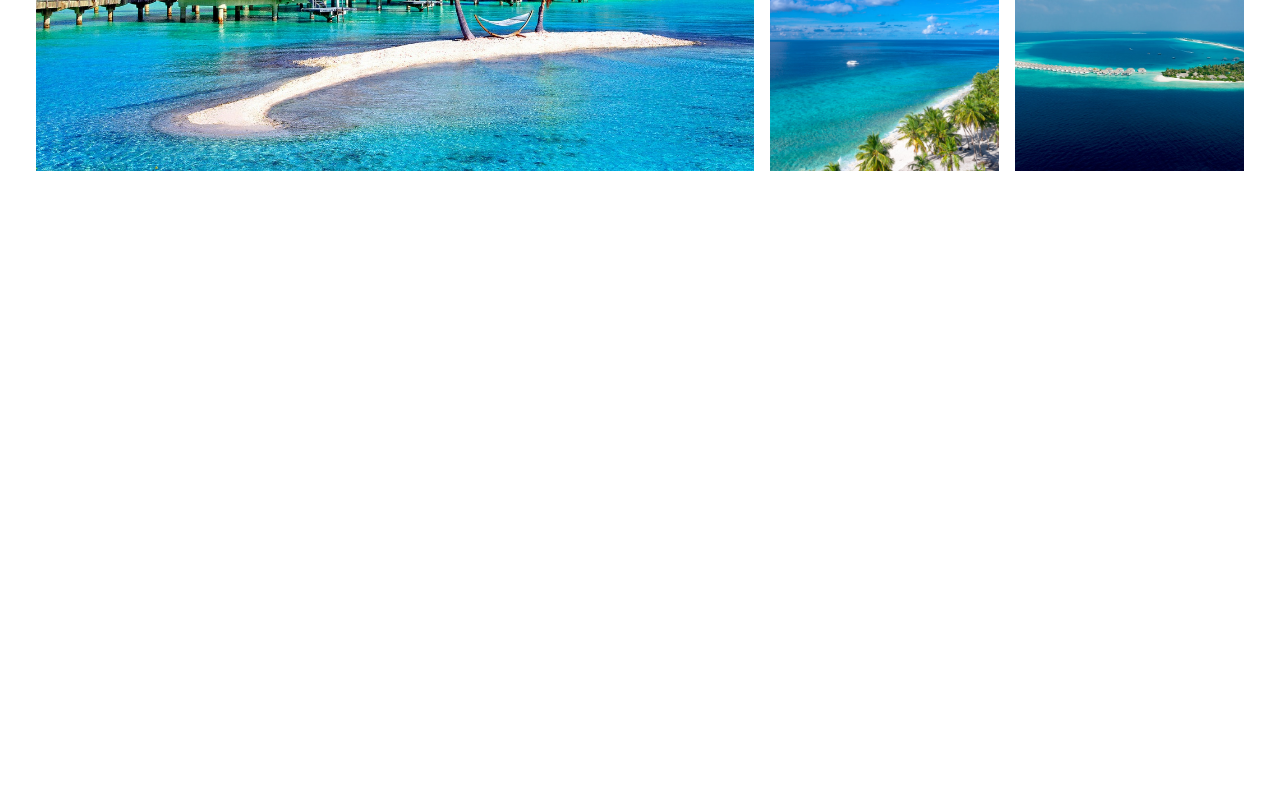
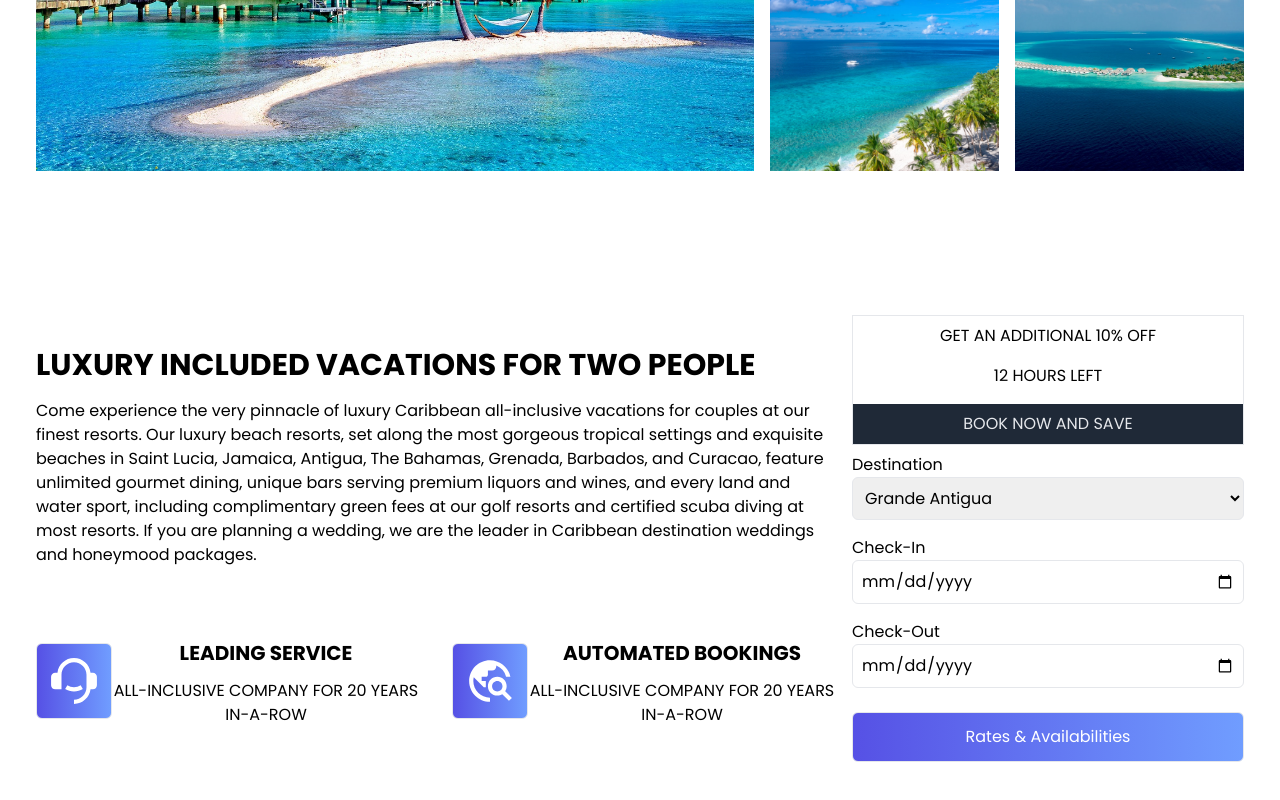
Before and after one commit to wheeler6123/realize-dreams-travel, a Next.js app: page / in a window 1280 px wide. Shown: the part 1284-2084 px from the top of the page. Before the commit the page ends 1535 px from the top, so only its background shows below. Built offline with nearby package versions, Linux system fonts and the light colour scheme.

Commit message:
completed search section

```diff
--- a/app/page.tsx
+++ b/app/page.tsx
@@ -2,7 +2,8 @@ import Image from "next/image";
 import Navbar from "./ui/Navbar";
 import Hero from './ui/Hero';
 import SearchForm from "./ui/components/SearchForm";
-import Destinations from "./ui/components/Destinations";
+import Destinations from "./ui/Destinations";
+import Search from "./ui/Search";
 
 export default function Home() {
   return (
@@ -10,6 +11,7 @@ export default function Home() {
         <Navbar />
         <Hero />
         <Destinations />
+        <Search />
     </main>
   );
 }
--- /dev/null
+++ b/app/ui/Search.tsx
@@ -0,0 +1,59 @@
+import { RiCustomerService2Fill } from "react-icons/ri";
+import { MdOutlineTravelExplore } from "react-icons/md";
+
+export default function Search() {
+    return (
+        <div className="max-w-[1240px] mx-auto grid lg:grid-cols-3 gap-4 px-4 py-16">
+            <div className="lg:col-span-2 flex flex-col justify-evenly">
+                <div>
+                    <h2>LUXURY INCLUDED VACATIONS FOR TWO PEOPLE</h2>
+                    <p className="py-4">Come experience the very pinnacle of luxury Caribbean all-inclusive vacations for couples at our finest resorts. Our luxury beach resorts, set along the most gorgeous tropical settings and exquisite beaches in Saint Lucia, Jamaica, Antigua, The Bahamas, Grenada, Barbados, and Curacao, feature unlimited gourmet dining, unique bars serving premium liquors and wines, and every land and water sport, including complimentary green fees at our golf resorts and certified scuba diving at most resorts. If you are planning a wedding, we are the leader in Caribbean destination weddings and honeymood packages.</p>
+                </div>
+                <div className="grid sm:grid-cols-2 gap-8 py-4">
+                    <div className="flex flex-col lg:flex-row items-center text-center">
+                        <button><RiCustomerService2Fill size={50} /></button>
+                        <div>
+                            <h3 className="py-2">LEADING SERVICE</h3>
+                            <p className="py-1">ALL-INCLUSIVE COMPANY FOR 20 YEARS IN-A-ROW</p>
+                        </div>
+                    </div>
+                    <div className="flex flex-col lg:flex-row items-center text-center">
+                        <button><MdOutlineTravelExplore size={50} /></button>
+                        <div>
+                            <h3 className="py-2">AUTOMATED BOOKINGS</h3>
+                            <p className="py-1">ALL-INCLUSIVE COMPANY FOR 20 YEARS IN-A-ROW</p>
+                        </div>
+                    </div>
+                </div>
+            </div>
+            <div>
+                <div className="border text-center">
+                    <p className="pt-2">GET AN ADDITIONAL 10% OFF</p>
+                    <p className="py-4">12 HOURS LEFT</p>
+                    <p className="bg-gray-800 text-gray-200 py-2">BOOK NOW AND SAVE</p>
+                </div>
+                <form className="w-full">
+                    <div className="flex flex-col my-2">
+                        <label htmlFor="destination">Destination</label>
+                        <select className="border rounded-md p-2" name="destination">
+                            <option value="antigua">Grande Antigua</option>
+                            <option value="key-west">Key West</option>
+                            <option value="maldives">Maldives</option>
+                            <option value="bora-bora">Bora Bora</option>
+                            <option value="cozumel">Cozumel</option>
+                        </select>
+                    </div>
+                    <div className="flex flex-col my-4">
+                        <label htmlFor="check-in">Check-In</label>
+                        <input className="border rounded-md p-2" type="date" />
+                    </div>
+                    <div className="flex flex-col my-2">
+                        <label htmlFor="check-out">Check-Out</label>
+                        <input className="border rounded-md p-2" type="date" />
+                    </div>
+                    <button className="my-4 w-full">Rates & Availabilities</button>
+                </form>
+            </div>
+        </div>
+    )
+}
```
Also changed, not shown: app/ui/Destinations.tsx (renamed from app/ui/components/Destinations.tsx).
